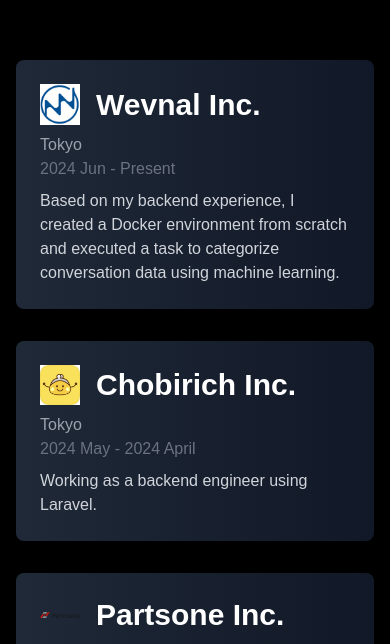
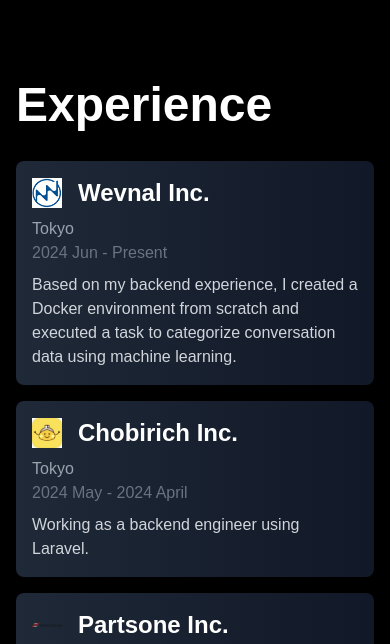
Before and after one commit to kkaiki/portfolio, a Next.js app: page / in a window 390 px wide. Shown: the part 1639-2283 px from the top of the page. Built offline with nearby package versions, Linux system fonts and the light colour scheme.

Commit message:
fix: experience section ui adapt for smartphone

```diff
--- a/app/page.tsx
+++ b/app/page.tsx
@@ -98,6 +98,101 @@
   )
 }
 
+const ExperienceSection = () => {
+  const [showFullContent, setShowFullContent] = useState(false);
+  const [isMobile, setIsMobile] = useState(false);
+
+  useEffect(() => {
+    const handleResize = () => {
+      setIsMobile(window.innerWidth <= 768);
+    };
+
+    handleResize(); // 初期チェック
+    window.addEventListener('resize', handleResize);
+    return () => window.removeEventListener('resize', handleResize);
+  }, []);
+
+  useEffect(() => {
+    const handleScroll = () => {
+      if (window.scrollY > 100) {
+        setShowFullContent(true);
+      }
+    };
+
+    window.addEventListener('scroll', handleScroll);
+    return () => window.removeEventListener('scroll', handleScroll);
+  }, []);
+
+  return (
+    <AnimatedSection>
+      <div className={`container mx-auto px-4 py-8 ${isMobile ? 'h-screen overflow-auto' : ''}`}>
+        <motion.div
+          initial={{ opacity: 1 }}
+          animate={{ opacity: 1 }}
+        >
+          <h2 className="text-5xl font-extrabold mb-8 text-gradient">Experience</h2>
+        </motion.div>
+
+        {showFullContent && (
+          <motion.div
+            initial={{ opacity: 0, y: 50 }}
+            animate={{ opacity: 1, y: 0 }}
+            transition={{ duration: 0.8 }}
+          >
+            <div className="space-y-4">
+              {[
+                {
+                  title: "Wevnal Inc.",
+                  location: "Tokyo",
+                  duration: "2024 Jun - Present",
+                  description: "Based on my backend experience, I created a Docker environment from scratch and executed a task to categorize conversation data using machine learning.",
+                  logo: "/company/wevnal.png"
+                },
+                {
+                  title: "Chobirich Inc.",
+                  location: "Tokyo",
+                  duration: "2024 May - 2024 April",
+                  description: "Working as a backend engineer using Laravel.",
+                  logo: "/company/chobirich.jpg"
+                },
+                {
+                  title: "Partsone Inc.",
+                  location: "Tokyo",
+                  duration: "2023 Jun - 2024 Jul",
+                  description: "Contributed to the development of a specialized website for selling used automotive parts. Primarily worked on the backend using Laravel, and engaged in frontend development with JavaScript and TypeScript using React.",
+                  logo: "/company/partsone.png"
+                }
+              ].map((experience, index) => (
+                <FadeInWhenVisible key={index}>
+                  <div className="bg-gradient-to-r from-gray-800 to-gray-900 rounded-lg p-4 shadow-lg transform transition-transform hover:scale-105">
+                    <div className="flex items-center">
+                      {experience.logo && (
+                        <Image
+                          src={experience.logo}
+                          alt={`${experience.title} logo`}
+                          className="mr-4"
+                          width={30}
+                          height={30}
+                        />
+                      )}
+                      <h3 className="text-2xl font-bold text-white">{experience.title}</h3>
+                    </div>
+                    <div className="mt-2">
+                      <p className="text-gray-400">{experience.location}</p>
+                      <p className="text-gray-500">{experience.duration}</p>
+                      <p className="text-gray-300 mt-2">{experience.description}</p>
+                    </div>
+                  </div>
+                </FadeInWhenVisible>
+              ))}
+            </div>
+          </motion.div>
+        )}
+      </div>
+    </AnimatedSection>
+  );
+};
+
 export default function DynamicScrollPortfolio() {
   const { scrollYProgress } = useScroll()
   const scaleX = useSpring(scrollYProgress, {
@@ -134,60 +229,7 @@
           </div>
         </AnimatedSection>
 
-        <AnimatedSection>
-          <div className="container mx-auto px-4 py-8">
-            <div className="space-y-8">
-              <h2 className="text-5xl font-extrabold mb-8 text-gradient">Experience</h2>
-              {[
-                {
-                  title: "Wevnal Inc.",
-                  location: "Tokyo",
-                  duration: "2024 Jun - Present",
-                  description: "Based on my backend experience, I created a Docker environment from scratch and executed a task to categorize conversation data using machine learning.",
-                  logo: "/company/wevnal.png"
-                },
-                {
-                  title: "Chobirich Inc.",
-                  location: "Tokyo",
-                  duration: "2024 May - 2024 April",
-                  description: "Working as a backend engineer using Laravel.",
-                  logo: "/company/chobirich.jpg"
-                },
-                {
-                  title: "Partsone Inc.",
-                  location: "Tokyo",
-                  duration: "2023 Jun - 2024 Jul",
-                  description: "Contributed to the development of a specialized website for selling used automotive parts. Primarily worked on the backend using Laravel, and engaged in frontend development with JavaScript and TypeScript using React.",
-                  logo: "/company/partsone.png"
-                },
-              ].map((experience, index) => (
-                <FadeInWhenVisible key={index}>
-                  <div className="bg-gradient-to-r from-gray-800 to-gray-900 rounded-lg p-6 shadow-lg transform transition-transform hover:scale-105">
-                    <div className="flex items-center">
-                      {experience.logo && (
-                        <Image
-                          src={experience.logo}
-                          alt={`${experience.title} logo`}
-                          className="mr-4"
-                          width={40}
-                          height={40}
-                        />
-                      )}
-                      <h3 className="text-3xl font-bold text-white">{experience.title}</h3>
-                    </div>
-                    <div className="mt-2">
-                      <p className="text-gray-400">{experience.location}</p>
-                      <p className="text-gray-500">{experience.duration}</p>
-                      <p className="text-gray-300 mt-2">{experience.description}</p>
-                    </div>
-                  </div>
-                </FadeInWhenVisible>
-              ))}
-            </div>
-
-            <hr className="my-12 border-gray-700" />
-          </div>
-        </AnimatedSection>
+        <ExperienceSection />
 
         <AnimatedSection>
           <div className="container mx-auto px-4 py-8">
```
Also changed, not shown: 1 other file (tests, documents, lock files or other folders).
